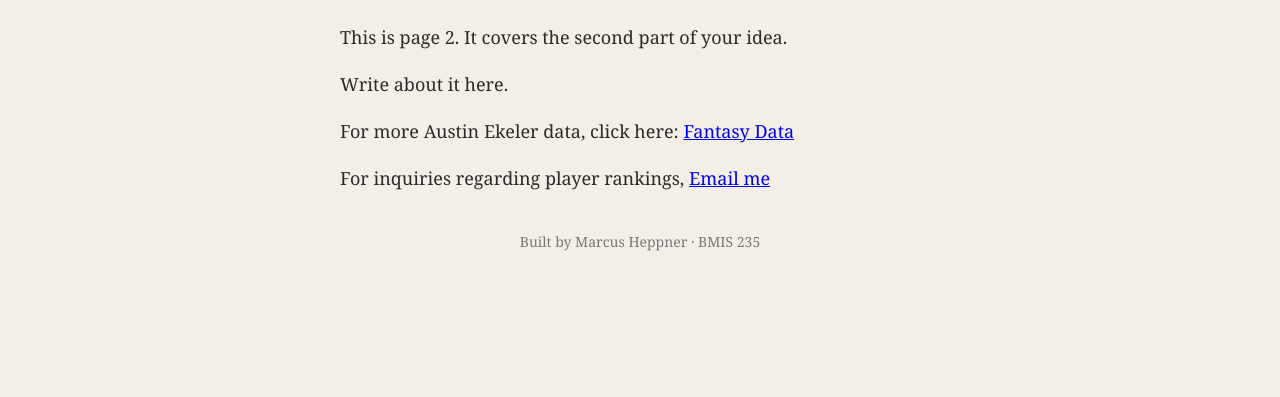
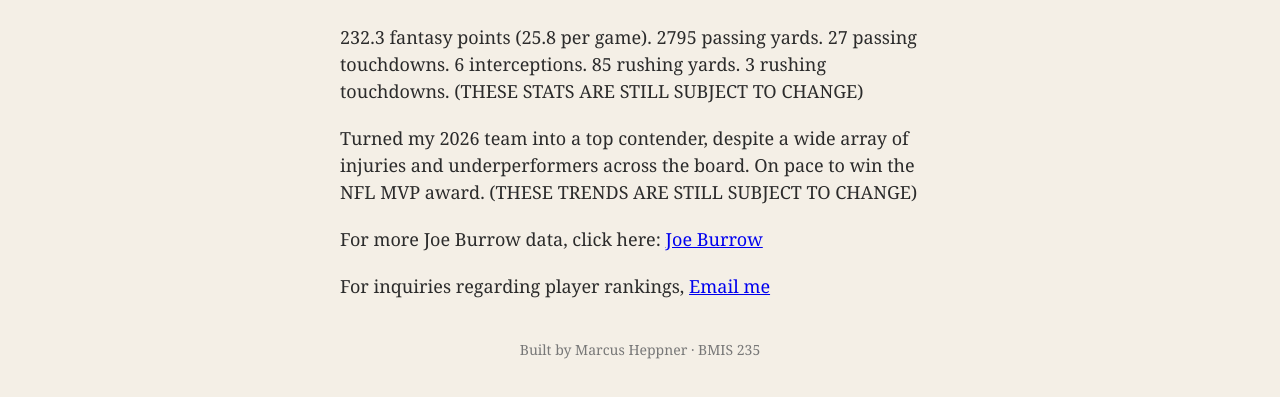
Before and after one commit to marcusheppner/bmis235-html-3, a plain HTML site: page burrow.html in a window 1280 px wide. Shown: the part 171-568 px from the top of the page. Drawn offline with Linux system fonts and the light colour scheme.

Commit message:
Update Joe Burrow stats and narrative in burrow.html

```diff
--- a/burrow.html
+++ b/burrow.html
@@ -29,9 +29,9 @@
 </nav>
 
 <h1>Joe Burrow (2026)</h1>
-<p>This is page 2. It covers the second part of your idea.</p>
-<p>Write about it here.</p>
-<p>For more Austin Ekeler data, click here: <a href="https://fantasydata.com/nfl/austin-ekeler-fantasy/19562?scoring=fpts_ppr&sp=2022_REG">Fantasy Data</a></p>
+<p>232.3 fantasy points (25.8 per game). 2795 passing yards. 27 passing touchdowns. 6 interceptions. 85 rushing yards. 3 rushing touchdowns. (THESE STATS ARE STILL SUBJECT TO CHANGE)</p>
+<p>Turned my 2026 team into a top contender, despite a wide array of injuries and underperformers across the board. On pace to win the NFL MVP award. (THESE TRENDS ARE STILL SUBJECT TO CHANGE)</p>
+<p>For more Joe Burrow data, click here: <a href="https://fantasydata.com/nfl/austin-ekeler-fantasy/19562?scoring=fpts_ppr&sp=2022_REG">Joe Burrow</a></p>
 <p>For inquiries regarding player rankings, <a href="mailto:mheppner@zagmail.gonzaga.edu">Email me</a></p>
 
 <!-- Footer: fill in your name -->
```
